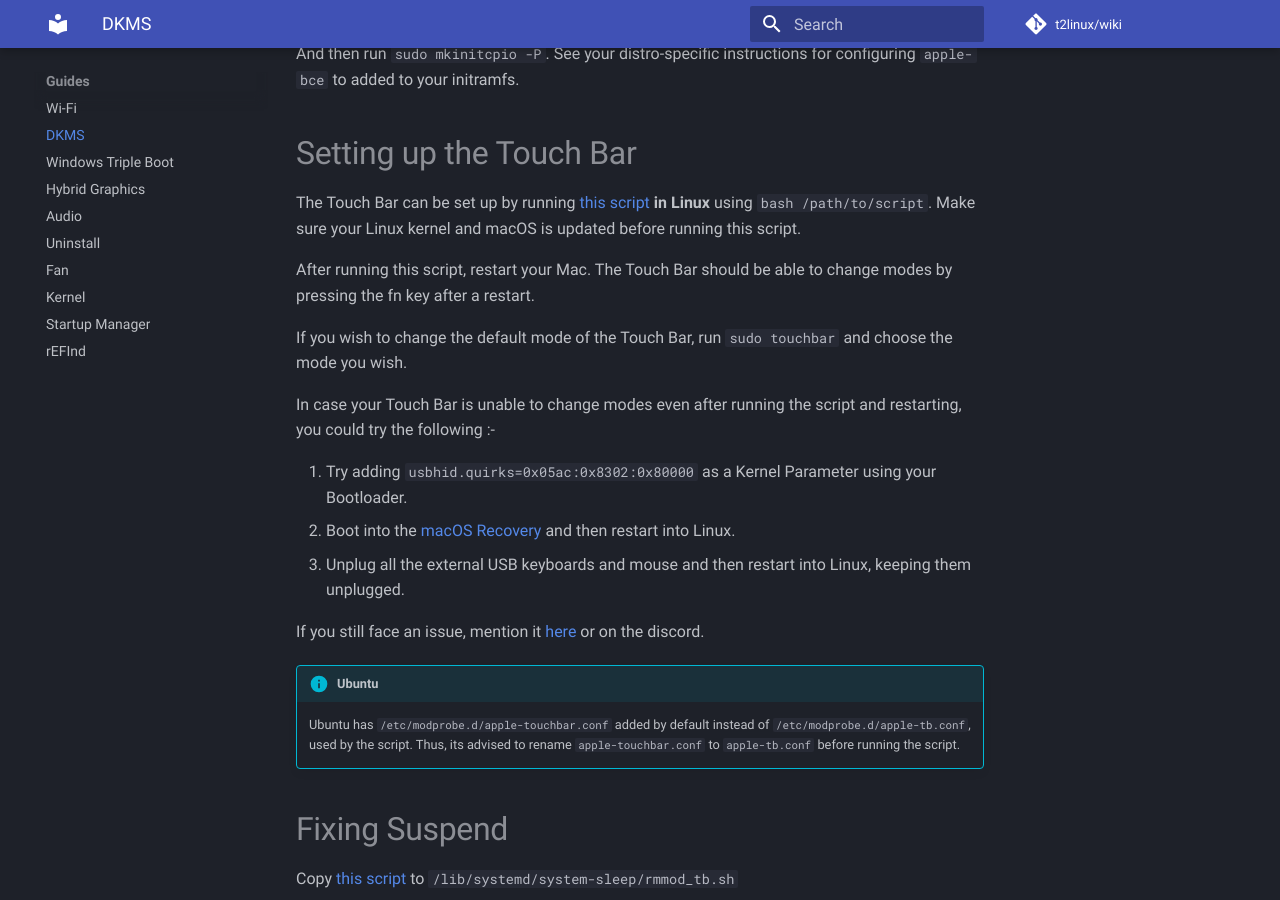
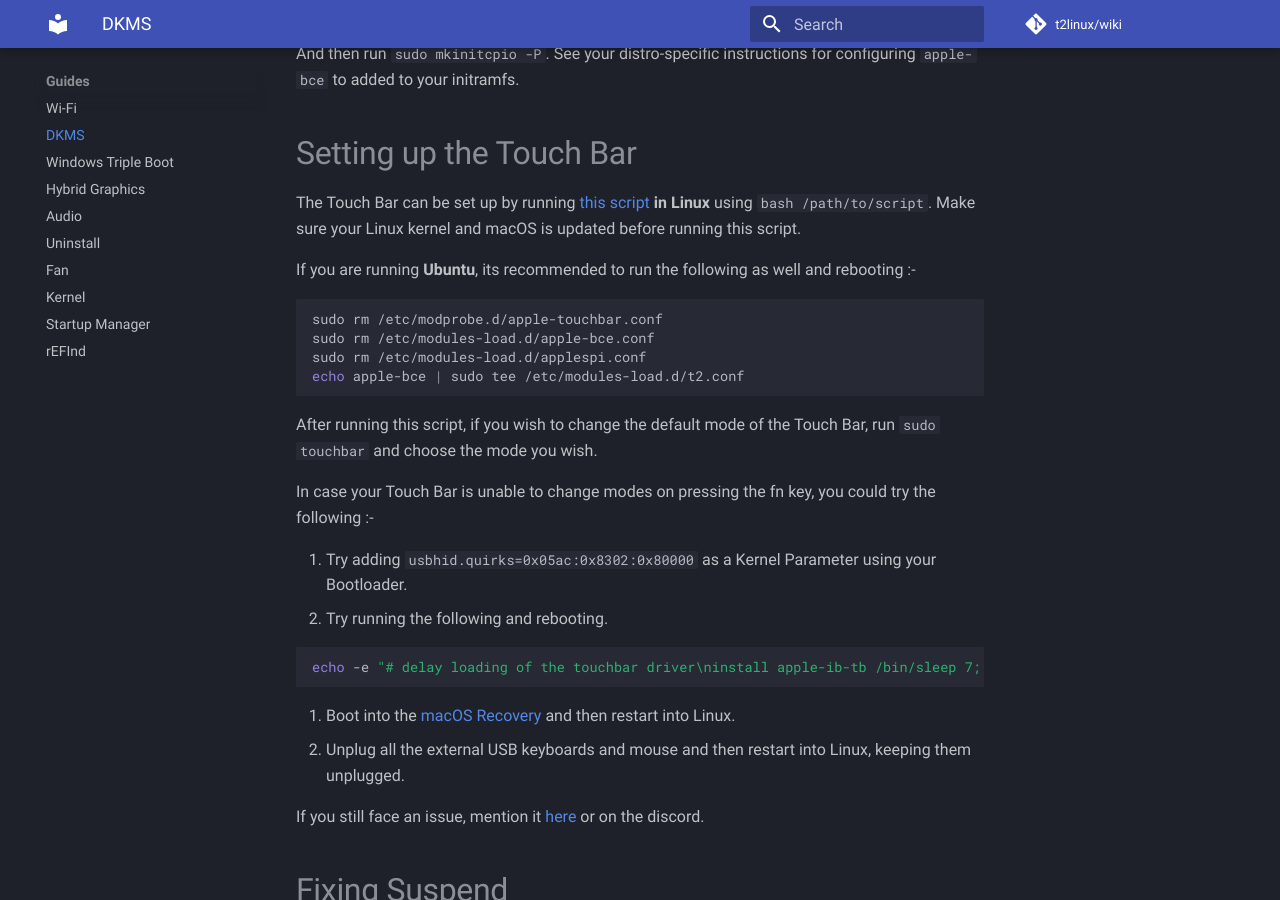
Before and after one commit to t2linux/wiki, an MkDocs documentation site: the page built from docs/guides/dkms.md, in a window 1280 px wide and 900 px high, scrolled down 2825 px. Built offline with MkDocs 1.6.1 and Material for MkDocs 9.7.7, drawn with Linux system fonts in a browser that asks for light colours; comment, search, counter and statistics services are not loaded.

````diff
--- a/docs/guides/dkms.md
+++ b/docs/guides/dkms.md
@@ -105,20 +105,30 @@ See your distro-specific instructions for configuring `apple-bce` to added to yo
 
 The Touch Bar can be set up by running [this script](../tools/touchbar.sh) **in Linux** using `bash /path/to/script`. Make sure your Linux kernel and macOS is updated before running this script.
 
-After running this script, restart your Mac. The Touch Bar should be able to change modes by pressing the fn key after a restart.
+If you are running **Ubuntu**, its recommended to run the following as well and rebooting :-
 
-If you wish to change the default mode of the Touch Bar, run `sudo touchbar` and choose the mode you wish.
+```sh
+sudo rm /etc/modprobe.d/apple-touchbar.conf
+sudo rm /etc/modules-load.d/apple-bce.conf
+sudo rm /etc/modules-load.d/applespi.conf
+echo apple-bce | sudo tee /etc/modules-load.d/t2.conf
+```
 
-In case your Touch Bar is unable to change modes even after running the script and restarting, you could try the following :-
+After running this script, if you wish to change the default mode of the Touch Bar, run `sudo touchbar` and choose the mode you wish.
+
+In case your Touch Bar is unable to change modes on pressing the fn key, you could try the following :-
 
 1. Try adding `usbhid.quirks=0x05ac:0x8302:0x80000` as a Kernel Parameter using your Bootloader.
-2. Boot into the [macOS Recovery](https://support.apple.com/en-gb/HT201314) and then restart into Linux.
-3. Unplug all the external USB keyboards and mouse and then restart into Linux, keeping them unplugged.
+2. Try running the following and rebooting.
+
+   ```sh
+   echo -e "# delay loading of the touchbar driver\ninstall apple-ib-tb /bin/sleep 7; /sbin/modprobe --ignore-install apple-ib-tb" | sudo tee /etc/modprobe.d/delay-tb.conf >/dev/null
+   ```
+
+3. Boot into the [macOS Recovery](https://support.apple.com/en-gb/HT201314) and then restart into Linux.
+4. Unplug all the external USB keyboards and mouse and then restart into Linux, keeping them unplugged.
 
 If you still face an issue, mention it [here](https://github.com/t2linux/wiki/issues) or on the discord.
-
-!!! info "Ubuntu"
-    Ubuntu has `/etc/modprobe.d/apple-touchbar.conf` added by default instead of `/etc/modprobe.d/apple-tb.conf`, used by the script. Thus, its advised to rename `apple-touchbar.conf` to `apple-tb.conf` before running the script.
 
 # Fixing Suspend
 
````
Also changed, not shown: 1 other file.
